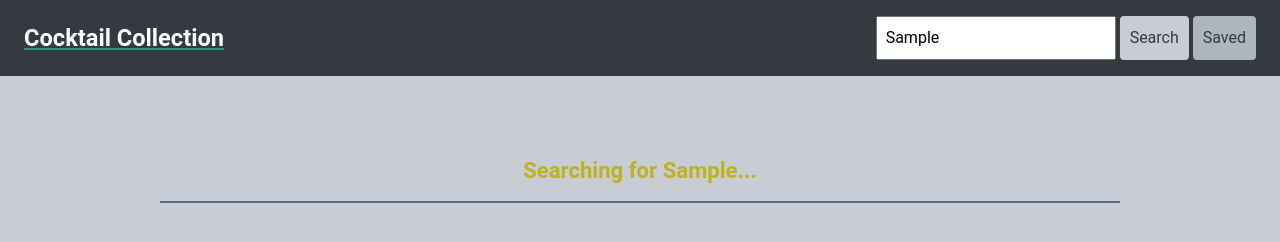
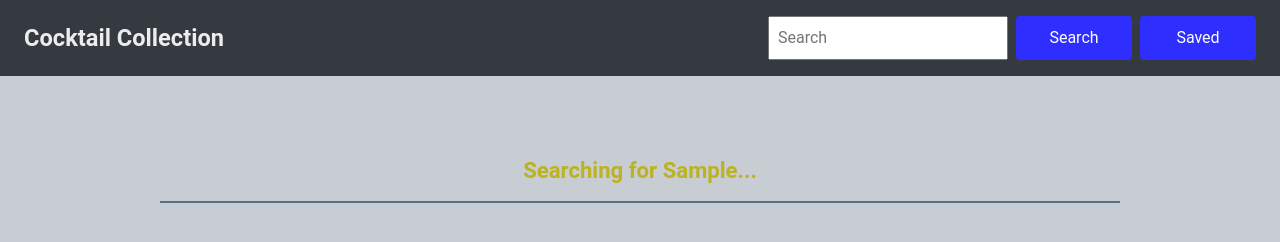
Before and after one commit to asha0012-asif/mad9014-w24-cocktail-collection, a plain HTML site: page index.html in a window 1280 px wide. Both pictures are taken after typing "Sample" into the empty fields and a click on the button "Search". Drawn offline with Linux system fonts and the light colour scheme; no server answers.

Commit message:
add css and js organization polish

```diff
--- a/css/main.css
+++ b/css/main.css
@@ -87,25 +87,47 @@ input {
     padding: 1rem 1.5rem;
 
     display: flex;
-    justify-content: space-between;
+    justify-content: center;
     align-items: center;
+    flex-wrap: wrap;
+    gap: 0.5rem;
+}
+
+.header__link {
+    text-decoration: none;
 }
 
 .header__title {
-    color: white;
+    color: #ececec;
+}
+
+.header__title:hover,
+.header__title:focus-visible {
+    color: #fff;
 }
 
 .header .btn {
-    background-color: var(--color-secondary);
-    border-color: var(--color-secondary);
-    color: var(--color-primary);
+    background-color: #2E2EFF;
+    border-color: #2E2EFF;
+    color: #fff;
 }
 
 .header .btn:hover,
-.header .btn:focus {
-    background-color: var(--color-secondary--light);
-    border-color: var(--color-secondary--light);
-    color: var(--color-primary);
+.header .btn:focus-visible {
+    background-color: #a789ff;
+    border-color: #a789ff;
+    color: #fff;
+}
+
+/* FORM */
+.form-grid {
+    display: grid;
+    grid-template-columns: repeat(4, 1fr);
+    gap: 0.5rem;
+
+    #search-input {
+        grid-column: span 2;
+    }
 }
 
 /* --- DRINKS DISPLAY SECTION --- */
@@ -173,14 +195,21 @@ input {
     }
 }
 
-.dialog .container {
-    width: 35rem;
-    padding: 1.5rem;
-}
-
 .dialog::backdrop {
     background-color: var(--color-primary);
     opacity: 0.75;
+}
+
+.dialog .container {
+    width: 25rem;
+    padding: 1.5rem;
+
+    display: grid;
+    gap: 0.5rem;
+}
+
+.dialog #cancel-btn {
+    margin-top: 1rem;
 }
 
 #saveDrink-btn:disabled {
@@ -190,6 +219,10 @@ input {
 }
 
 @media only screen and (min-width: 45rem) {
+    .header .container {
+        justify-content: space-between;
+    }
+
     /* --- DRINKS DISPLAY SECTION --- */
     .drinks-display .container {
         padding: 3rem;
--- a/index.html
+++ b/index.html
@@ -11,7 +11,7 @@
     <body>
         <header class="header">
             <div class="container">
-                <a href="#" class="header__link">
+                <a href="./index.html" class="header__link">
                     <h1 class="header__title">Cocktail Collection</h1>
                 </a>
 
@@ -34,18 +34,7 @@
                 </div>
             </section>
 
-            <dialog id="dialog" class="dialog">
-                <!-- <h3 class="card__content-title">${drinkName}</h3>
-                <div class="card__image">
-                    <img src="${blobURL}" alt="picture of ${drinkName} drink">
-                </div>
-                <div class="card__content">
-                    <h4 class="card__content-subtitle">Instructions</h4>
-                    <p class="card__content-text">${drinkInstructions}</p>
-
-                    <button type="button">Cancel</button>
-                </div> -->
-            </dialog>
+            <dialog id="dialog" class="dialog"></dialog>
         </main>
 
         <script src="./js/main.js"></script>
--- a/js/main.js
+++ b/js/main.js
@@ -1,8 +1,3 @@
-/*
-TO-DO FOR NEXT TIME:
-- make saved page using history API
-*/
-
 const APP = {
     key: "drink",
     searchInput: document.querySelector("#search-input"),
@@ -13,7 +8,10 @@ const APP = {
         console.log("App initialized.");
 
         APP.getLocalStorage();
+        APP.eventListeners();
+    },
 
+    eventListeners: () => {
         let searchBtn = document.querySelector("#search-btn");
         searchBtn.addEventListener("click", APP.validateSearch);
 
@@ -41,6 +39,7 @@ const APP = {
         APP.drinksList.innerHTML = "";
 
         let drink = APP.searchInput.value.trim();
+        APP.searchInput.value = "";
 
         // if there is no input, display relevant message and do not continue
         if (drink === "") {
@@ -50,6 +49,7 @@ const APP = {
             APP.displayMessage(`Searching for ${drink}...`, "#bdb21f");
             APP.fetchData(drink);
         }
+
     },
 
     getSavedDrinks: async (ev) => {
@@ -178,7 +178,6 @@ const APP = {
         <div class="dialog__content">
             <h4 class="dialog__content-subtitle">Instructions</h4>
             <p class="dialog__content-text">${strInstructions}</p>
-
             <button class="btn" id="cancel-btn">Cancel</button>
         </div>
         `
@@ -230,7 +229,7 @@ const APP = {
                 saveBtn.innerText = "Saved";
             });
         }
-
+        console.log(dialog);
         dialog.showModal();
     },
 
```
